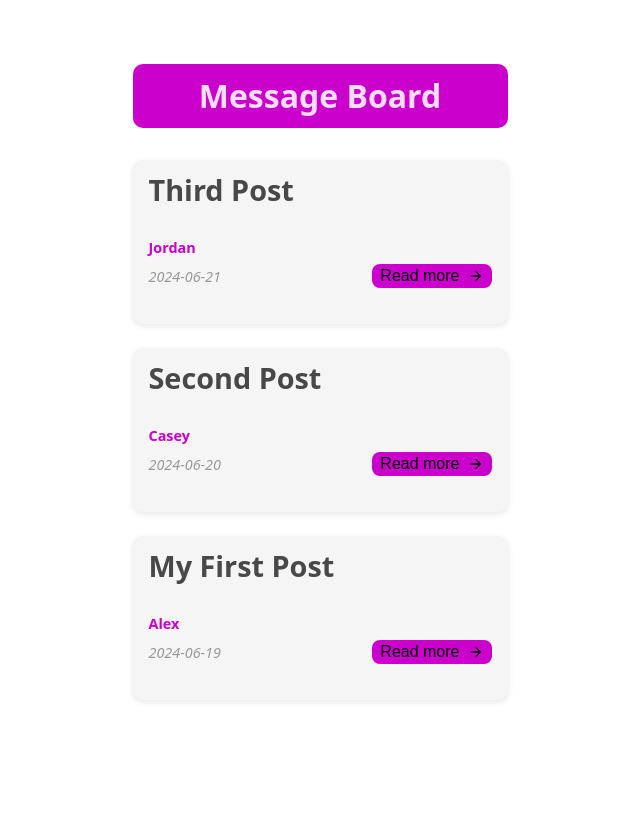
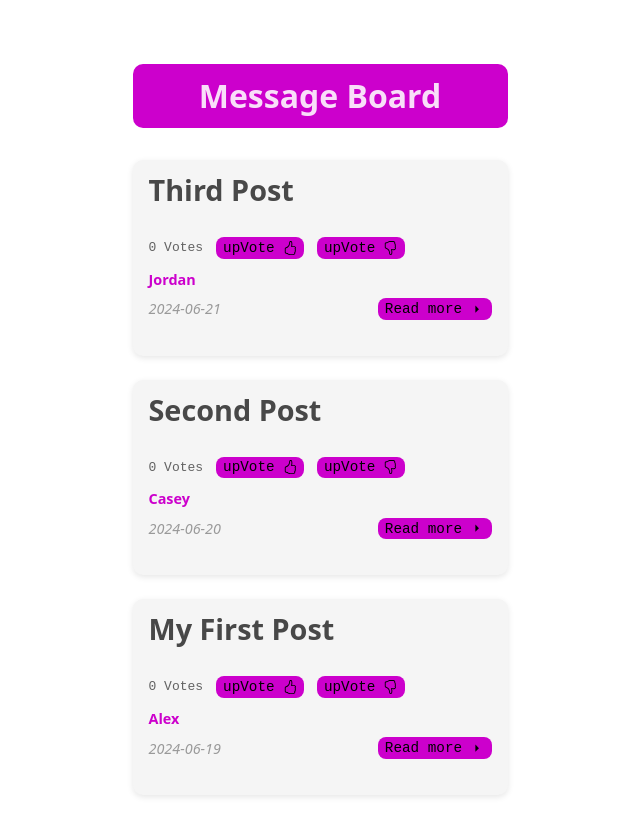
Before and after one commit to s-zanker/react-01g-message-board-setup, a React (Vite) app: page / in a window 1280 px wide. Shown: the top 836 px of the page, without its empty margins (320-960 px from the left). Before the commit the page ends 800 px from the top, so only its background shows below. Built offline with nearby package versions, Linux system fonts and the light colour scheme.

Commit message:
Add voting for posts

```diff
--- a/src/components/IconButton.css
+++ b/src/components/IconButton.css
@@ -5,12 +5,12 @@
   border-radius: 8px;
   border: none;
   padding: 0.2em 0.5em;
-  font-size: 1em;
+  font-family: monospace;
+  font-size: 1.1em;
   font-weight: 400;
   background-color: #cc00cc;
   cursor: pointer;
 }
-
 .Icon-button.active {
   background-color: #ffffff;
   color: #cc00cc;
--- a/src/components/IconButton.jsx
+++ b/src/components/IconButton.jsx
@@ -1,10 +1,8 @@
-import { MdArrowForward } from 'react-icons/md'; //React Icon Library -> npm install react-icons
 import './IconButton.css';
 import { useState } from 'react';
-export function IconButton({ children, onBtnClick }) {
+export function IconButton({ children, onBtnClick, icon, type }) {
   const [isActive, setIsActive] = useState(false);
-  console.log('isActive IconButton:');
-  console.log(isActive);
+
   function toggleBtnClass() {
     setIsActive(!isActive);
   }
@@ -12,12 +10,11 @@ export function IconButton({ children, onBtnClick }) {
     <button
       className={`Icon-button${isActive ? ' active' : ''}`}
       onClick={() => {
-        onBtnClick(), toggleBtnClass();
+        onBtnClick(), type === 'summaryBtn' && toggleBtnClass();
       }}
     >
-      <span>{children}</span> <MdArrowForward />
+      <span>{children}</span>
+      {icon}
     </button>
   );
 }
-
-//To toggle btn class - did not work
--- a/src/components/Post.css
+++ b/src/components/Post.css
@@ -45,3 +45,14 @@
   margin-top: 20px;
   color: #626262;
 }
+
+.Post-vote-container {
+  display: flex;
+  align-items: center;
+  gap: 0.8rem;
+  color: #626262;
+  margin-bottom: 10px;
+}
+.Post-vote-container span {
+  font-family: monospace;
+}
--- a/src/components/Post.jsx
+++ b/src/components/Post.jsx
@@ -1,22 +1,61 @@
 import { IconButton } from './IconButton';
+
+import { IoMdArrowDropright } from 'react-icons/io'; //React Icon Library -> npm install react-icons
+import { IoMdArrowDropdown } from 'react-icons/io';
+
+import { BsHandThumbsUp } from 'react-icons/bs';
+import { BsHandThumbsDown } from 'react-icons/bs';
+
 import { PostMeta } from './PostMeta';
 import './Post.css';
 import { useState } from 'react';
 
 export function Post({ title, author, date, summary }) {
   const [summaryIsVisible, setSummaryIsVisible] = useState(false); //summary is only visible, wenn Readme Btn was clicked
+  const [voteCount, setVoteCount] = useState(0);
+
+  function handleVotes(direction) {
+    setVoteCount((prevCount) => {
+      if (direction === 'up') return prevCount + 1;
+      if (direction === 'down' && prevCount > 0) return prevCount - 1;
+      return prevCount; //no change
+    });
+  }
   function toggleIsVisible() {
     setSummaryIsVisible(!summaryIsVisible);
   }
   return (
     <article className='Post'>
       <h2 className='Post-title'>{title}</h2>
+      <div className='Post-vote-container'>
+        <span>{voteCount} Votes</span>
+        <IconButton
+          type='voteBtn'
+          onBtnClick={() => handleVotes('up')}
+          icon={<BsHandThumbsUp />}
+        >
+          upVote
+        </IconButton>
+        <IconButton
+          type='voteBtn'
+          onBtnClick={() => handleVotes('down')}
+          icon={<BsHandThumbsDown />}
+        >
+          upVote
+        </IconButton>
+      </div>
       <div className='Post-content-container'>
         <div className='Post-content'>
           <PostMeta author={author} date={date} />
         </div>
         <div>
-          <IconButton onBtnClick={toggleIsVisible}>
+          <IconButton
+            type='summaryBtn'
+            onBtnClick={toggleIsVisible}
+            icon={
+              summaryIsVisible ? <IoMdArrowDropdown /> : <IoMdArrowDropright />
+            }
+          >
             {!summaryIsVisible ? 'Read more' : 'Read less'}
           </IconButton>
         </div>
```
